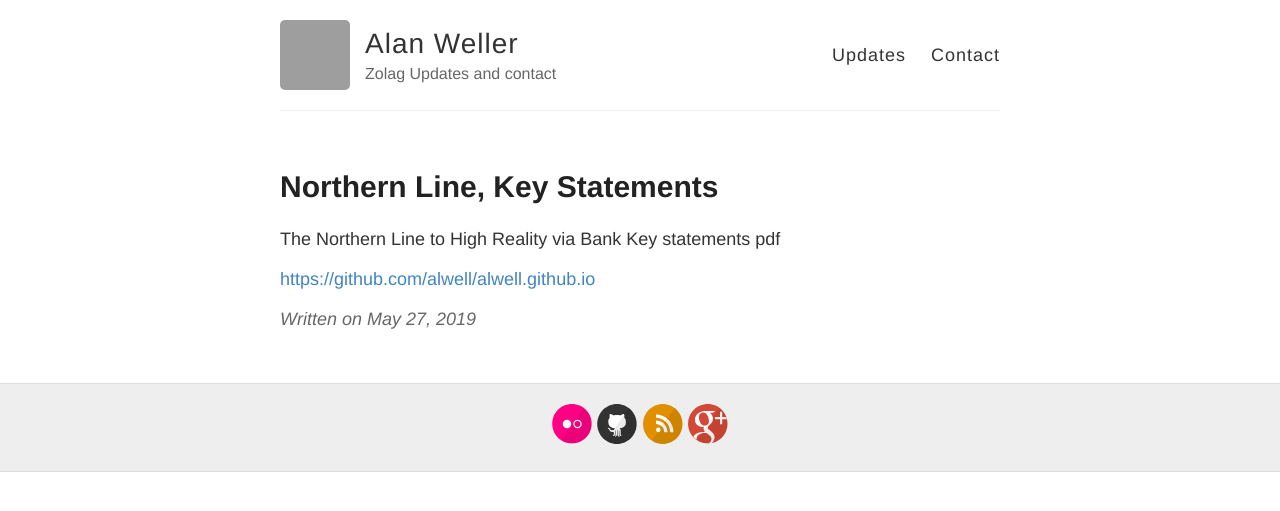
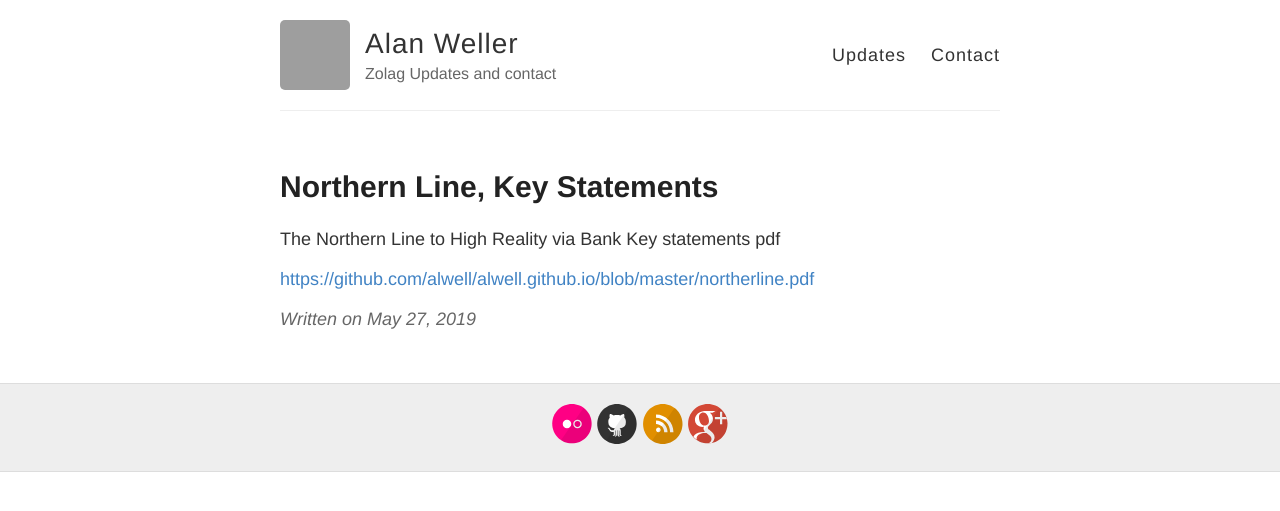
Before and after one commit to alwell/alwell.github.io, a Jekyll site: the page built from _posts/2019-05-27-nl.md, in a window 1280 px wide. Shown: the top 511 px of the page. Built offline with Jekyll 4.4.1, drawn with Linux system fonts in a browser that asks for light colours; part of the change alters nothing that is shown; grey boxes are pictures that could not be loaded.

Commit message:
Update 2019-05-27-nl.md

```diff
--- a/_posts/2019-05-27-nl.md
+++ b/_posts/2019-05-27-nl.md
@@ -6,4 +6,4 @@ title: Northern Line, Key Statements
 The Northern Line to High Reality via Bank
 Key statements pdf
 
-[https://github.com/alwell/alwell.github.io](https://github.com/alwell/alwell.github.io/northernline.pdf)
+[https://github.com/alwell/alwell.github.io/blob/master/northerline.pdf](https://github.com/alwell/alwell.github.io/blob/master/northerline.pdf)
```
